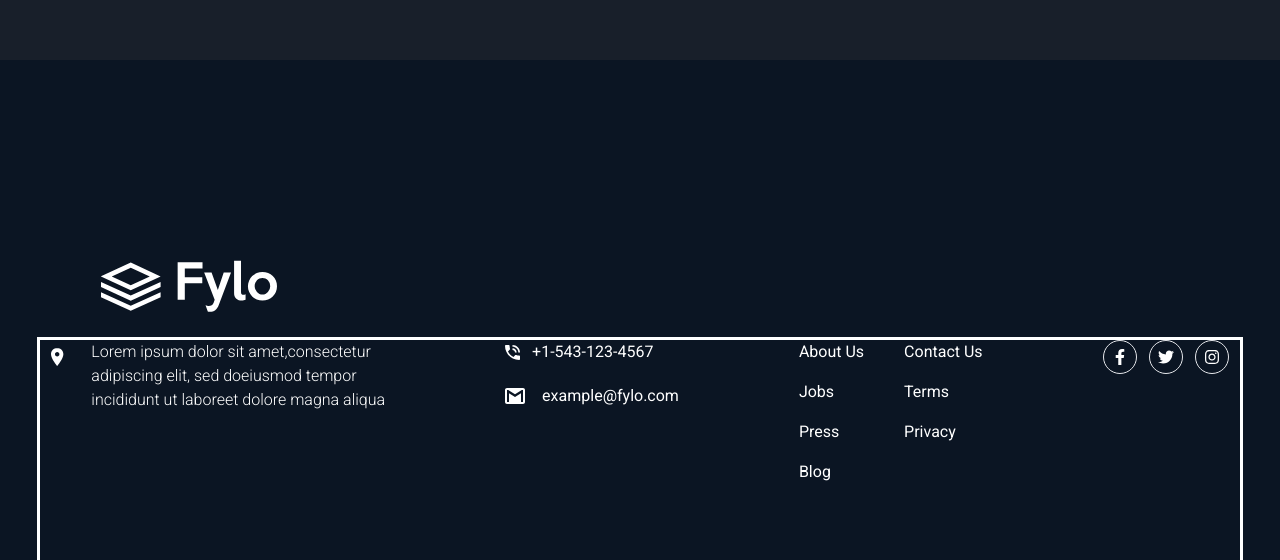
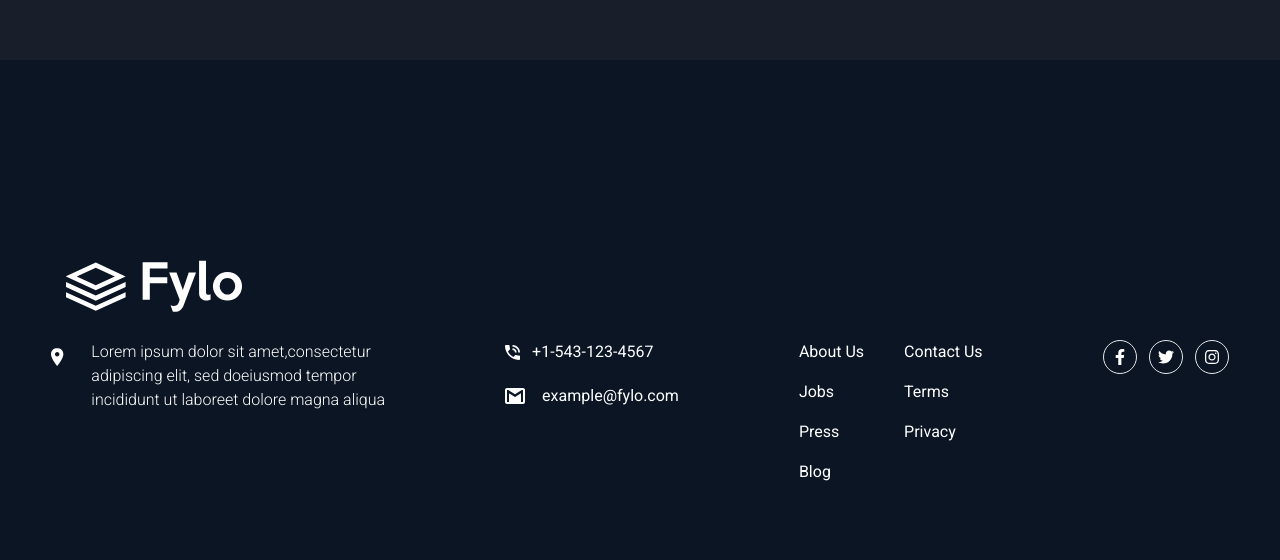
Before and after one commit to code-looney/fylo-landing-page, a React (Vite) app: page / in a window 1280 px wide. Shown: the part 3245-3805 px from the top of the page. Built offline with nearby package versions, Linux system fonts and the light colour scheme.

Commit message:
some changes

```diff
--- a/src/components/Footer.jsx
+++ b/src/components/Footer.jsx
@@ -11,9 +11,9 @@ const Footer = () => {
   return (
     <Container className='bg-sec text-white h-[1100px] md:h-[500px] flex md:justify-center'>
         <Container className='w-full md:w-[1200px] flex items-end md:items-end'>
-          <Container className='w-full md:h-[220px] flex flex-col gap-10 md:gap-[120px] md:flex-row md:justify-center outline'>
+          <Container className='w-full md:h-[220px] flex flex-col gap-10 md:gap-[120px] md:flex-row md:justify-center'>
             <Container className='flex flex-col gap-10'>
-              <Container className='w-52 flex translate-x-[50px] md:translate-y-[-80px] md:absolute'>
+              <Container className='w-52 flex translate-x-[50px] md:translate-x-[15px] md:translate-y-[-80px] md:absolute'>
                 <Logo />
               </Container>
               <Container className='flex gap-5 pl-8 md:pl-0'>
```
